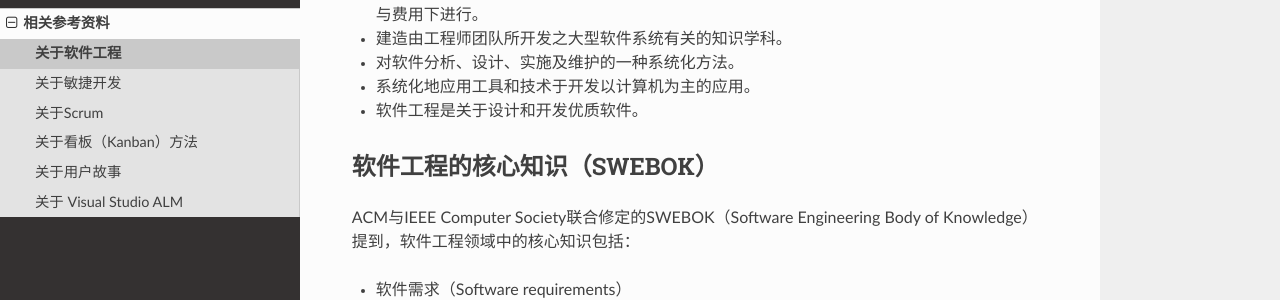
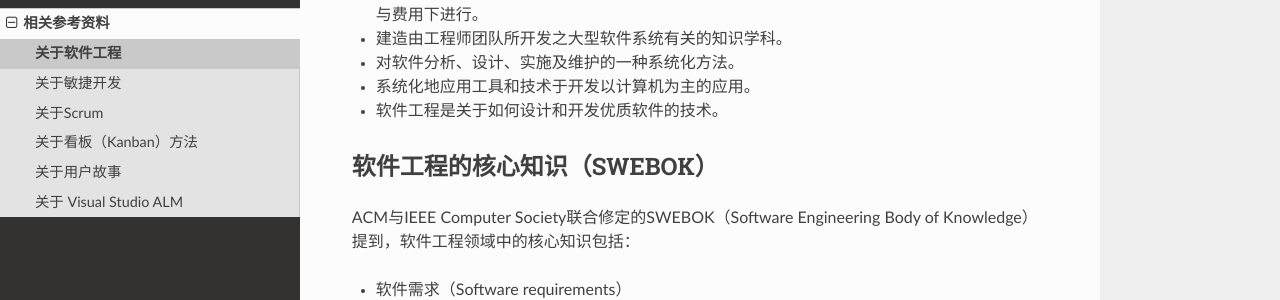
Before and after one commit to ups216/vsalm-hols, a Sphinx documentation site: the page built from docs/concepts/about-software-engineering.rst, in a window 1280 px wide and 900 px high, scrolled down 1073 px. Shown: the part 157-457 px from the top of the window. Built offline with Sphinx 7.4.7 and the Read the Docs theme 2.0.0, drawn with Linux system fonts in a browser that asks for light colours; the version number could not be read and is left out.

Commit message:
modify the tenth define of software engineering

```diff
--- a/docs/concepts/about-software-engineering.rst
+++ b/docs/concepts/about-software-engineering.rst
@@ -30,7 +30,7 @@
 * 建造由工程师团队所开发之大型软件系统有关的知识学科。
 * 对软件分析、设计、实施及维护的一种系统化方法。
 * 系统化地应用工具和技术于开发以计算机为主的应用。
-* 软件工程是关于设计和开发优质软件。
+* 软件工程是关于如何设计和开发优质软件的技术。
 
 软件工程的核心知识（SWEBOK）
 ~~~~~~~~~~~~~~~~~~~~~~~~~~
```
